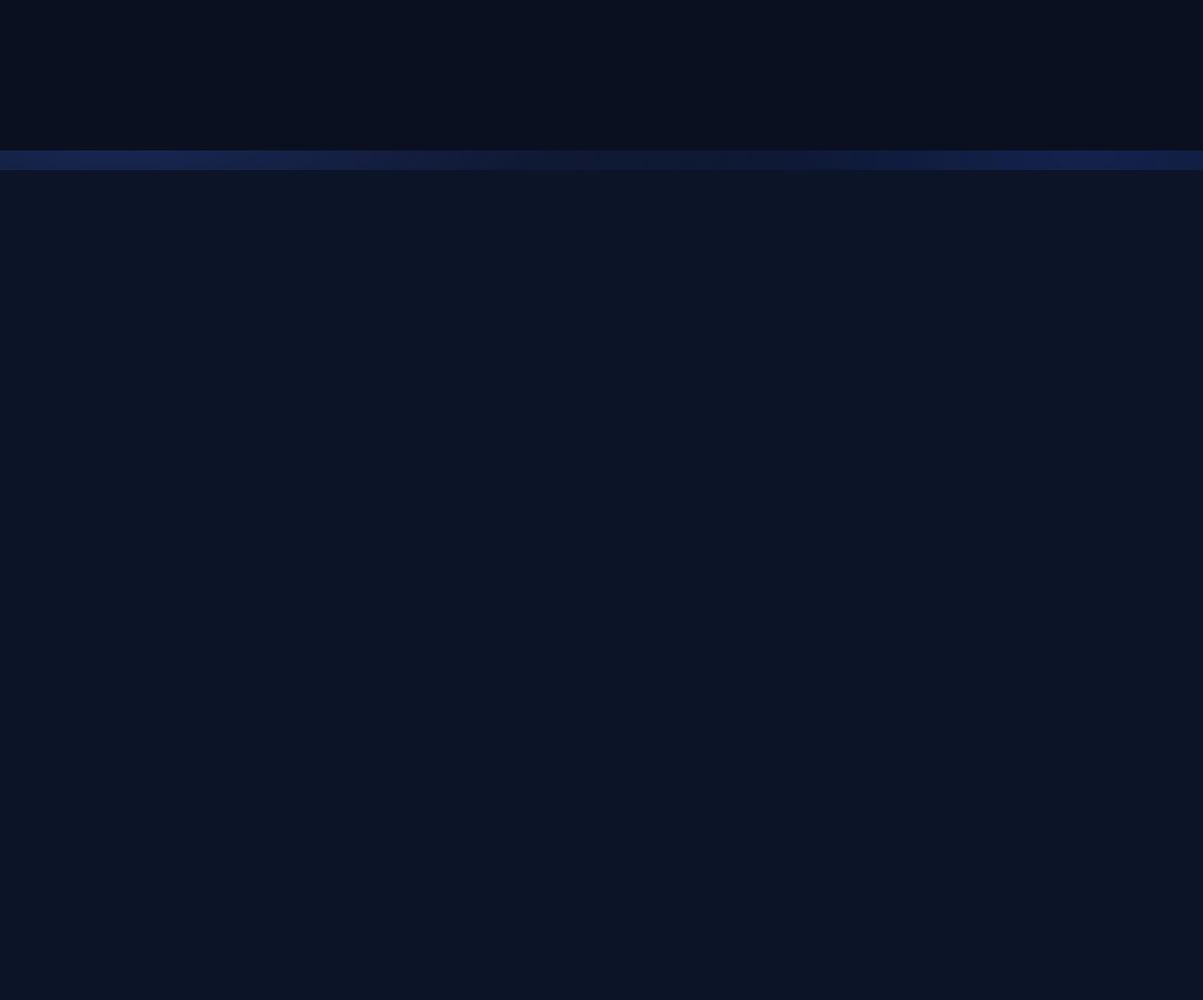
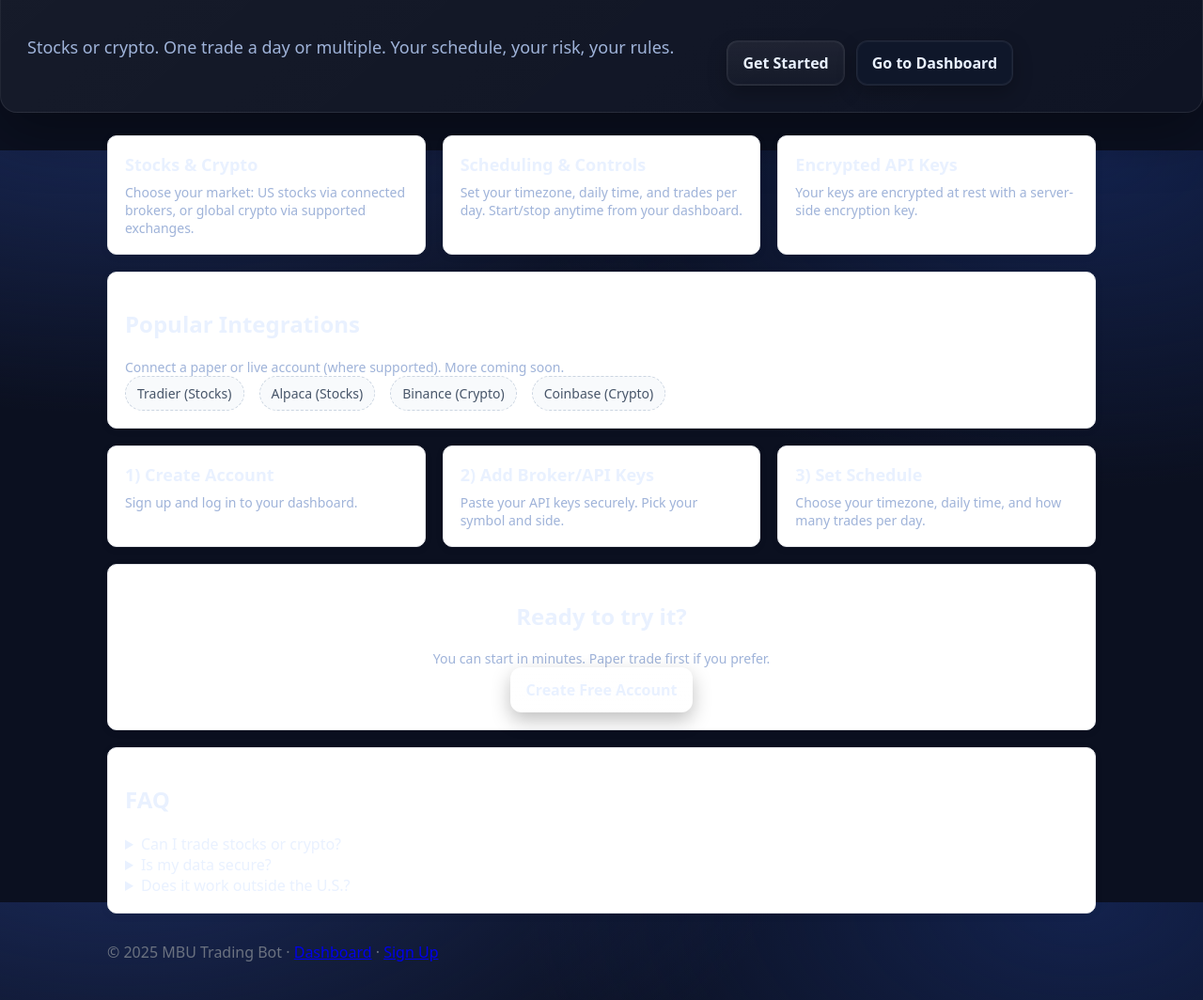
Before and after one commit to markbarnett1/mbu-tradingbot, a Flask app: page / in a window 1280 px wide. Shown: the part 640-1704 px from the top of the page at 94% size. Before the commit the page ends 821 px from the top, so only its background shows below. Run offline with Flask 3, Linux system fonts and the light colour scheme.

Commit message:
Update index.html

```diff
--- a/templates/index.html
+++ b/templates/index.html
@@ -1,11 +1,153 @@
 <!DOCTYPE html>
-<html>
+<html lang="en">
 <head>
-  <title>MBU Trading Bot - Home</title>
-<link rel="stylesheet" href="{{ url_for('static', filename='css/styles.css') }}">
+  <meta charset="UTF-8" />
+  <title>MBU Trading Bot – AI Stocks & Crypto Automation</title>
+  <meta name="viewport" content="width=device-width, initial-scale=1" />
+  <meta name="description" content="MBU Trading Bot helps you automate trades in stocks and crypto with risk controls, scheduling, and broker integrations." />
+  <link rel="stylesheet" href="{{ url_for('static', filename='css/styles.css') }}">
+
+  <!-- Open Graph (social share) -->
+  <meta property="og:title" content="MBU Trading Bot" />
+  <meta property="og:description" content="Automate stocks & crypto with smart scheduling and controls." />
+  <meta property="og:type" content="website" />
+  <meta property="og:url" content="{{ request.url_root|trim('/') }}" />
+  <meta property="og:image" content="{{ url_for('static', filename='img/robot.png', _external=True) }}" />
+
+  <!-- Basic JSON-LD schema for SEO -->
+  <script type="application/ld+json">
+  {
+    "@context": "https://schema.org",
+    "@type": "SoftwareApplication",
+    "name": "MBU Trading Bot",
+    "applicationCategory": "FinTech",
+    "operatingSystem": "Web",
+    "description": "AI-powered trading automation for stocks and cryptocurrencies with broker integrations and scheduling.",
+    "offers": {
+      "@type": "Offer",
+      "price": "14.99",
+      "priceCurrency": "USD"
+    },
+    "url": "{{ request.url_root|trim('/') }}"
+  }
+  </script>
+
+  <style>
+    /* Page-specific tweaks to complement styles.css */
+    .nav {
+      display:flex; gap:16px; justify-content:flex-end; align-items:center;
+      background:#0f172a; color:#fff; padding:12px 20px;
+    }
+    .nav a { color:#fff; font-weight:600; }
+    .brand { margin-right:auto; font-weight:800; letter-spacing:.5px; }
+    .hero .buttons { margin-top:16px; display:flex; gap:12px; }
+    .btn.secondary { background:#0f172a; }
+    .grid { display:grid; gap:18px; }
+    .grid-3 { grid-template-columns:repeat(3,1fr); }
+    @media (max-width: 900px){ .grid-3 { grid-template-columns:1fr; } }
+    .card {
+      background:#fff; border:1px solid #e5e7eb; border-radius:10px;
+      padding:18px; box-shadow:0 2px 10px rgba(0,0,0,.06);
+    }
+    .muted { color:#6b7280; }
+    .logos { display:flex; gap:16px; flex-wrap:wrap; align-items:center; }
+    .logos .pill { border:1px dashed #cbd5e1; padding:8px 12px; border-radius:999px; font-size:14px; color:#475569; background:#f8fafc; }
+    footer { margin-top:30px; }
+  </style>
 </head>
 <body>
-  <h1>Welcome to MBU Trading Bot</h1>
-  <p><a href="/signup">Sign Up</a> | <a href="/login">Login</a></p>
+
+  <!-- Top navigation -->
+  <nav class="nav">
+    <div class="brand">MBU TRADING BOT</div>
+    <a href="{{ url_for('signup') }}" class="btn">Sign Up</a>
+    <a href="{{ url_for('login') }}" class="btn secondary">Login</a>
+  </nav>
+
+  <!-- Hero -->
+  <section class="hero">
+    <img src="{{ url_for('static', filename='img/robot.png') }}" alt="MBU Trading Bot" />
+    <h1>Trade Smarter — Automatically</h1>
+    <p>Stocks or crypto. One trade a day or multiple. Your schedule, your risk, your rules.</p>
+    <div class="buttons">
+      <a href="{{ url_for('signup') }}" class="btn">Get Started</a>
+      <a href="{{ url_for('login') }}" class="btn secondary">Go to Dashboard</a>
+    </div>
+  </section>
+
+  <main class="container">
+
+    <!-- Value props -->
+    <section class="grid grid-3">
+      <div class="card">
+        <h3>Stocks & Crypto</h3>
+        <p class="muted">Choose your market: US stocks via connected brokers, or global crypto via supported exchanges.</p>
+      </div>
+      <div class="card">
+        <h3>Scheduling & Controls</h3>
+        <p class="muted">Set your timezone, daily time, and trades per day. Start/stop anytime from your dashboard.</p>
+      </div>
+      <div class="card">
+        <h3>Encrypted API Keys</h3>
+        <p class="muted">Your keys are encrypted at rest with a server-side encryption key.</p>
+      </div>
+    </section>
+
+    <!-- Integrations preview -->
+    <section class="card" style="margin-top:18px;">
+      <h2>Popular Integrations</h2>
+      <p class="muted">Connect a paper or live account (where supported). More coming soon.</p>
+      <div class="logos" aria-label="Supported brokers and exchanges">
+        <span class="pill">Tradier (Stocks)</span>
+        <span class="pill">Alpaca (Stocks)</span>
+        <span class="pill">Binance (Crypto)</span>
+        <span class="pill">Coinbase (Crypto)</span>
+      </div>
+    </section>
+
+    <!-- How it works -->
+    <section class="grid grid-3" style="margin-top:18px;">
+      <div class="card">
+        <h3>1) Create Account</h3>
+        <p class="muted">Sign up and log in to your dashboard.</p>
+      </div>
+      <div class="card">
+        <h3>2) Add Broker/API Keys</h3>
+        <p class="muted">Paste your API keys securely. Pick your symbol and side.</p>
+      </div>
+      <div class="card">
+        <h3>3) Set Schedule</h3>
+        <p class="muted">Choose your timezone, daily time, and how many trades per day.</p>
+      </div>
+    </section>
+
+    <!-- CTA -->
+    <section class="card" style="margin-top:18px; text-align:center;">
+      <h2>Ready to try it?</h2>
+      <p class="muted">You can start in minutes. Paper trade first if you prefer.</p>
+      <a href="{{ url_for('signup') }}" class="btn">Create Free Account</a>
+    </section>
+
+    <!-- FAQ -->
+    <section class="card" style="margin-top:18px;">
+      <h2>FAQ</h2>
+      <details>
+        <summary>Can I trade stocks or crypto?</summary>
+        <p class="muted">Yes. Choose “Tradier” or “Alpaca” for stocks, or “Binance / Coinbase” for crypto in your dashboard.</p>
+      </details>
+      <details>
+        <summary>Is my data secure?</summary>
+        <p class="muted">API keys are encrypted in the database using a server-side encryption key you set in your environment.</p>
+      </details>
+      <details>
+        <summary>Does it work outside the U.S.?</summary>
+        <p class="muted">Yes—global crypto exchanges are supported, and stock brokers vary by region. Users may connect via their own providers.</p>
+      </details>
+    </section>
+
+    <footer>
+      <p class="muted">© {{ now().year if now else 2025 }} MBU Trading Bot · <a href="{{ url_for('login') }}">Dashboard</a> · <a href="{{ url_for('signup') }}">Sign Up</a></p>
+    </footer>
+  </main>
 </body>
 </html>
```
